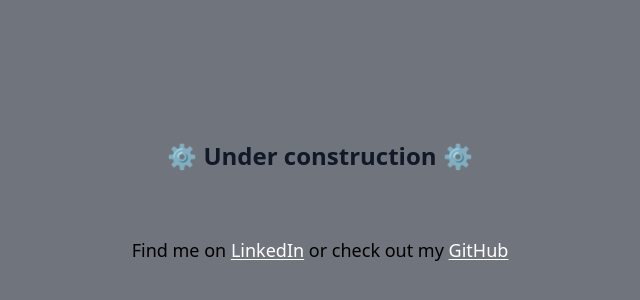
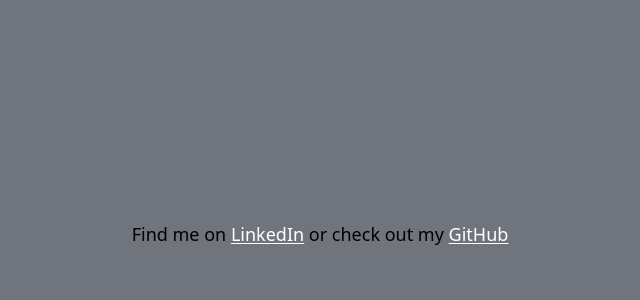
Before and after one commit to LPRegen/portfolio, a Next.js app: page / in a window 1280 px wide. Shown: the part 198-498 px from the top of the page, without its empty margins (320-960 px from the left). Built offline with nearby package versions, Linux system fonts and the light colour scheme.

Commit message:
refactor: accept children prop

```diff
--- a/components/Heading.tsx
+++ b/components/Heading.tsx
@@ -1,12 +1,12 @@
 interface TitleProps extends React.HTMLAttributes<HTMLHeadingElement> {
-  content: string;
+  children: React.ReactNode;
   as: 'h1' | 'h2' | 'h3' | 'h4';
   className?: string;
   after?: boolean;
 }
 
 export const Title = ({
-  content,
+  children,
   as,
   className,
   after,
@@ -36,7 +36,7 @@ export const Title = ({
 
   return (
     <Component className={`${styles} ${className} ${afterLine} `} {...props}>
-      {content}
+      {children}
     </Component>
   );
 };
```
